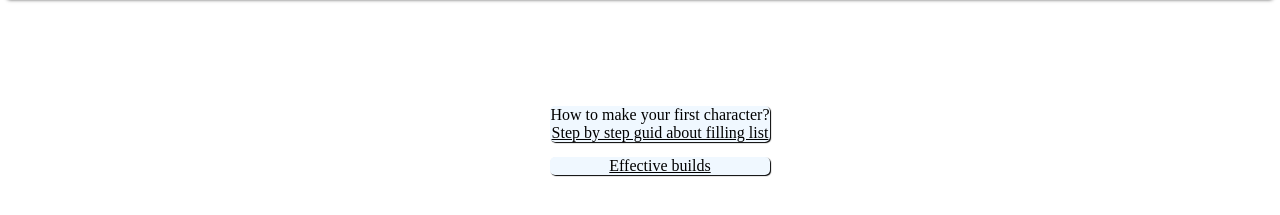
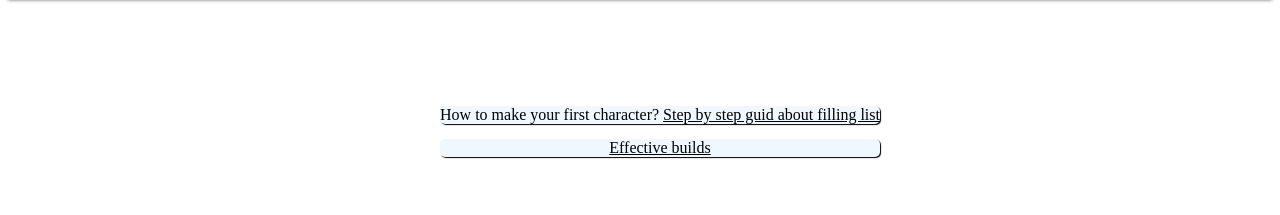
Before and after one commit to Unicornycorny/Web, a plain HTML site: page index.html in a window 1280 px wide. Shown: the part 105-320 px from the top of the page. Drawn offline with Linux system fonts and the light colour scheme.

Commit message:
Add files via upload

```diff
--- a/index.html
+++ b/index.html
@@ -29,8 +29,9 @@
     <main>
         <ul class="main_page_list">
             <li>
-                <header>How to make your first character?<header>
-                        <a href="Guid.html">Step by step guid about filling list</a>
+                <p1>How to make your first character?
+                <a href="Guid.html"> Step by step guid about filling list</a>
+                </p1>
             </li>
             <li><a href="Article.html">Effective builds</a></li>
         </ul>
```
